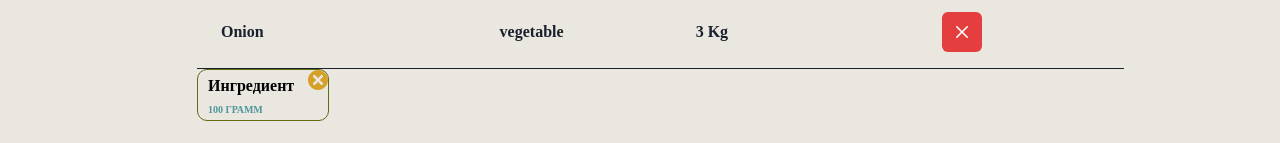
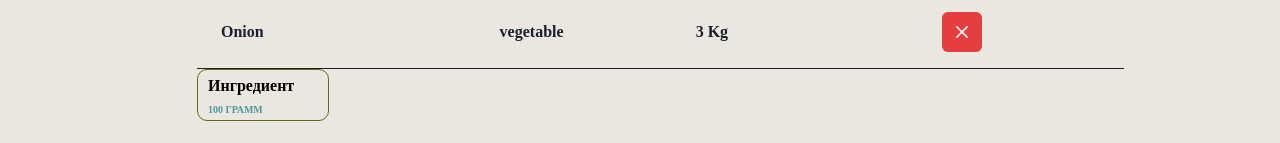
Before and after one commit to fairay/CourseWeb, a React (Create React App) app in the folder front/: page / in a window 1280 px wide. Shown: the part 644-787 px from the top of the page. Built offline with nearby package versions, Linux system fonts and the light colour scheme; a web font is replaced by a local one.

Commit message:
ADDED: hover animation

```diff
--- a/front/src/components/layout/home/menuright/ingredient/Ingredient.tsx
+++ b/front/src/components/layout/home/menuright/ingredient/Ingredient.tsx
@@ -16,19 +16,12 @@ import CancelIcon from "components/icon/Cancel";
 interface IngredientProps {}
 
 const Ingredient: React.FC<IngredientProps> = (props) => {
-    let status = true;
-
-    function changeVisibility(e) {
-        /*e.target.style.visibility = "hidden";*/
-        console.log(e);
-        //console.log(e);
-        //document.getElementById("Cancel").style.visibility = "hidden";
-
-    }
+    const [hide, show] = React.useState(true);
 
     return (
         <RoundBox display="inline-block" position="relative" borderColor="accent-1"
-            onMouseEnter={changeVisibility}>
+            onMouseEnter={() => show(false)}
+            onMouseLeave={() => show(true)}>
             <HStack>
                 <VStack alignItems="left" marginLeft="10px" marginRight="20px" minWidth="100px">
                     <Text textStyle="body" color="text" height="30px" m="0px">
@@ -41,7 +34,7 @@ const Ingredient: React.FC<IngredientProps> = (props) => {
                     </Text>
                 </VStack>
 
-                <Button display="contents" id="Cancel" /*onClick={() => deleteItem(id)}*/>
+                <Button display="contents" visibility={hide ? "hidden" : "visible"} /*onClick={() => deleteItem(id)}*/>
                     <Box position="absolute" right="0px" top="0px"><CancelIcon /> </Box>
                 </Button>
 
```
